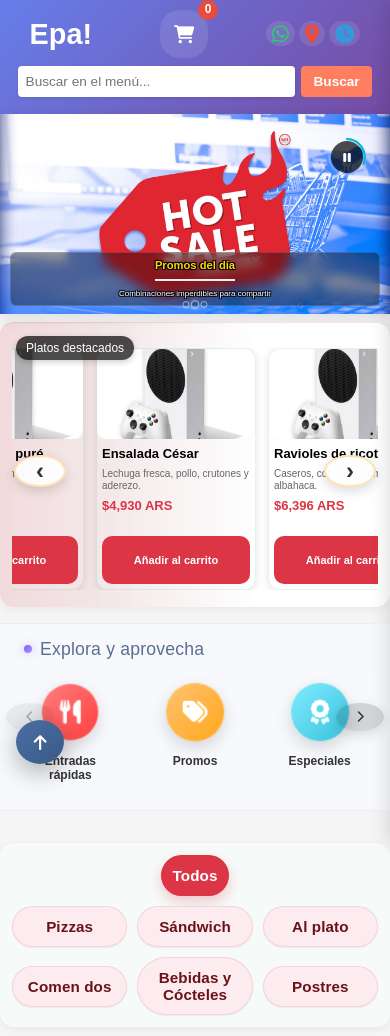
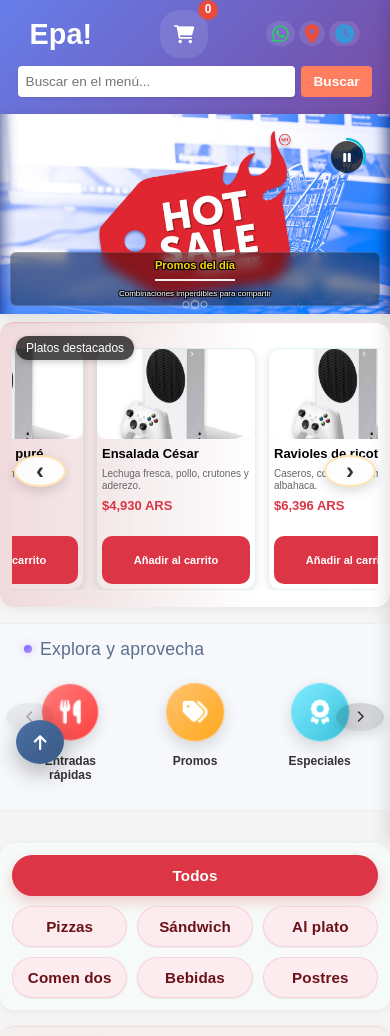
Before and after one commit to danielandresolateseguel/proyectoavansado25.10, a plain HTML site: page gastronomia.html in a window 390 px wide. Shown: the top 1036 px of the page. Drawn offline with Linux system fonts and the light colour scheme.

Commit message:
Add files via upload

```diff
--- a/gastronomia.css
+++ b/gastronomia.css
@@ -39,7 +39,8 @@
   /* Fila 1: Solo "Todos" ocupando toda la fila */
   .filter-btn[data-filter="todos"] {
     grid-column: 1 / -1;
-    justify-self: center;
+    justify-self: stretch;
+    width: 100%;
   }
 
   /* Ajustes de ancho uniforme y centrado de texto para chips en móviles */
--- a/gastronomia.html
+++ b/gastronomia.html
@@ -6,7 +6,7 @@
     <title>Buscador Web con Carrito - Gastronomía</title>
     <link rel="stylesheet" href="style.css?v=53">
     <link rel="stylesheet" href="image-optimizations.css">
-    <link rel="stylesheet" href="gastronomia.css?v=9">
+    <link rel="stylesheet" href="gastronomia.css?v=10">
     <link rel="stylesheet" href="https://cdnjs.cloudflare.com/ajax/libs/font-awesome/6.0.0-beta3/css/all.min.css">
     <link rel="preload" as="image" href="Imagenes/asus-proart-p16.png">
     <link rel="preload" as="image" href="Imagenes/xbox.png">
@@ -349,7 +349,7 @@
             <button class="filter-btn" data-filter="pizzas">Pizzas</button>
             <button class="filter-btn" data-filter="comen-dos">Comen dos</button>
             <button class="filter-btn" data-filter="al-plato">Al plato</button>
-            <button class="filter-btn" data-filter="bebidas-cocteles">Bebidas y Cócteles</button>
+            <button class="filter-btn" data-filter="bebidas-cocteles">Bebidas</button>
             <button class="filter-btn" data-filter="postres">Postres</button>
         </section>
 
```
